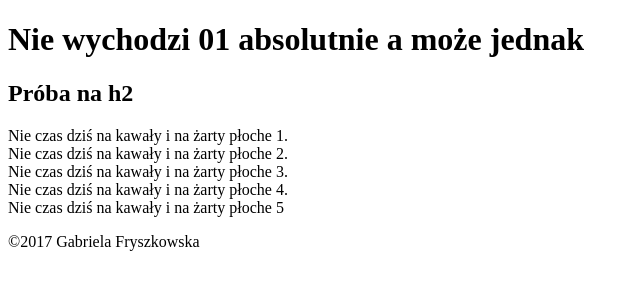
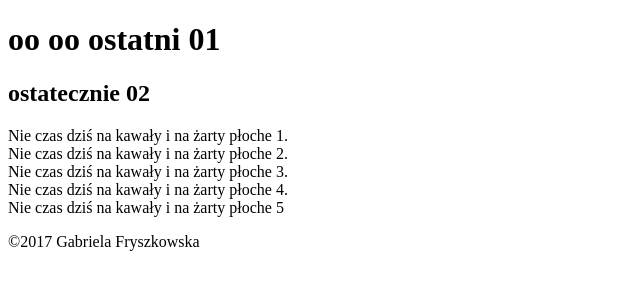
Before and after one commit to GabrielaFry/nauka-gita, a plain HTML site: page index.html in a window 1280 px wide. Shown: the whole page, without its empty margins (0-640 px from the left). Drawn offline with nearby package versions, Linux system fonts and the light colour scheme; files that its build step writes are made by us from their sources.

Commit message:
Change h1 & h2

```diff
--- a/index.html
+++ b/index.html
@@ -7,9 +7,9 @@
 </head>
 <body>
 <div class="container">
-<h1> Nie wychodzi 01 absolutnie a może jednak</h1>
+<h1> oo oo ostatni 01</h1>
 	<div class="row">
-		<h2>Próba na h2</h2>
+		<h2>ostatecznie 02</h2>
 	<div class="col-1">Nie czas dziś na kawały i na żarty płoche 1. </div>
 		<div class="col-2">Nie czas dziś na kawały i na żarty płoche 2. </div>
 		<div class="col- 3">Nie czas dziś na kawały i na żarty płoche 3. </div>
```
